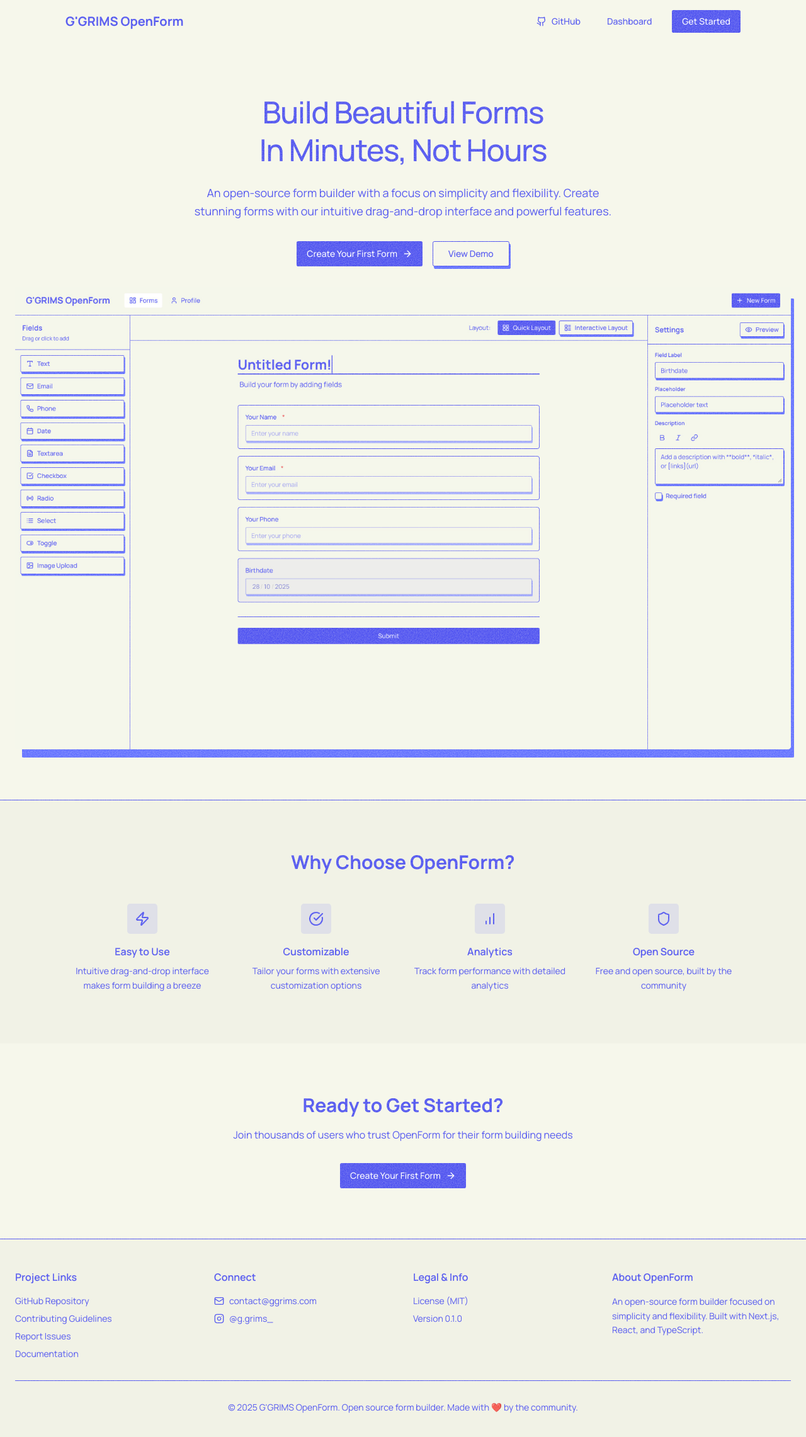
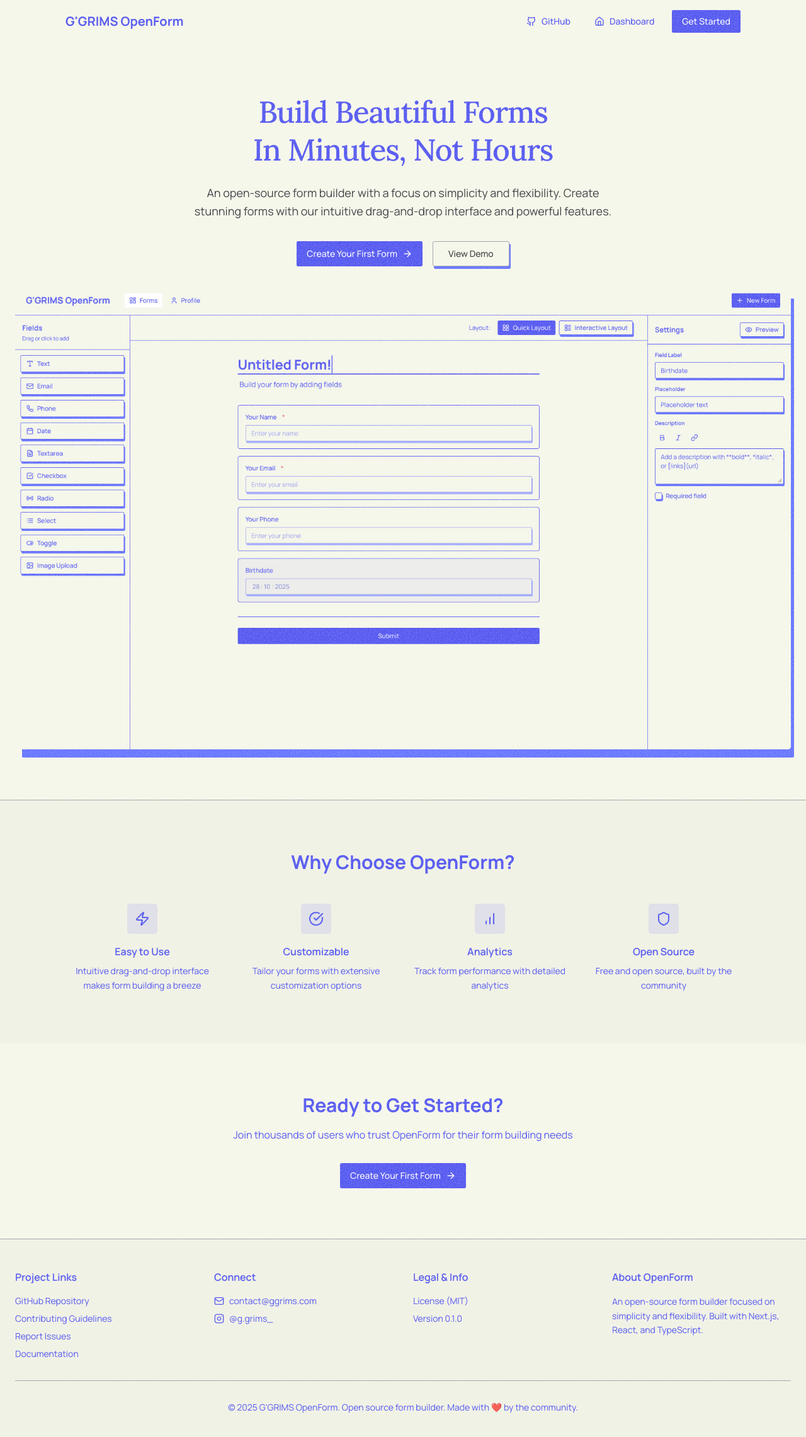
Before and after one commit to G-GRIMS/openform, a Next.js app: page / in a window 1280 px wide. Shown: the top 2282 px of the page at 63% size. Built offline with nearby package versions, Linux system fonts and the light colour scheme.

Commit message:
chore: adjust colors on home page

```diff
--- a/app/page.tsx
+++ b/app/page.tsx
@@ -9,9 +9,12 @@ import {
     Github,
     Mail,
     Instagram,
+    Home,
 } from 'lucide-react';
 import Image from 'next/image';
 import { Fragment } from 'react';
+import { cn } from '@/lib/utils';
+import { lora } from '@/lib/fonts';
 
 export default function LandingPage() {
     return (
@@ -51,13 +54,23 @@ export default function LandingPage() {
                                     className="gap-2"
                                 >
                                     <Github className="h-4 w-4" />
-                                    GitHub
+                                    <span className="hidden md:block">
+                                        GitHub
+                                    </span>
                                 </Button>
                             </Link>
                             <Link href="/dashboard">
-                                <Button variant="ghost">Dashboard</Button>
+                                <Button variant="ghost">
+                                    <Home className="h-4 w-4" />
+                                    <span className="hidden md:block">
+                                        Dashboard
+                                    </span>
+                                </Button>
                             </Link>
-                            <Link href="/dashboard/new">
+                            <Link
+                                href="/dashboard/new"
+                                className="hidden md:block"
+                            >
                                 <Button>Get Started</Button>
                             </Link>
                         </nav>
@@ -68,14 +81,17 @@ export default function LandingPage() {
                 <section className="containerd px-6 py-20">
                     <div className="flex flex-col items-center gap-8">
                         <div className="text-center">
-                            <h1 className="text-5xl leading-tight font-medium tracking-tight">
+                            <h1
+                                className={cn(
+                                    'text-5xl leading-tight font-medium tracking-tight',
+                                    lora.className,
+                                )}
+                            >
                                 Build Beautiful Forms
                                 <br />
-                                <span className="text-muted-foreground">
-                                    In Minutes, Not Hours
-                                </span>
+                                In Minutes, Not Hours
                             </h1>
-                            <p className="text-muted-foreground mx-auto mt-6 max-w-2xl text-lg leading-relaxed md:mx-0">
+                            <p className="mx-auto mt-6 max-w-2xl text-lg leading-relaxed text-zinc-800 md:mx-0">
                                 An open-source form builder with a focus on
                                 simplicity and flexibility. Create stunning
                                 forms with our intuitive drag-and-drop interface
@@ -89,7 +105,11 @@ export default function LandingPage() {
                                     </Button>
                                 </Link>
                                 <Link href="/f/contact-form">
-                                    <Button size="lg" variant="outline">
+                                    <Button
+                                        size="lg"
+                                        variant="outline"
+                                        className="border-zinc-400 text-zinc-800"
+                                    >
                                         View Demo
                                     </Button>
                                 </Link>
@@ -108,7 +128,7 @@ export default function LandingPage() {
                 </section>
 
                 {/* Features Section */}
-                <section className="bg-muted/30 containerd border-t py-20">
+                <section className="bg-muted/30 containerd border-t border-zinc-400 py-20">
                     <div className="container mx-auto px-6">
                         <h2 className="text-center text-3xl font-bold">
                             Why Choose OpenForm?
@@ -183,7 +203,7 @@ export default function LandingPage() {
                 </section>
 
                 {/* Footer */}
-                <footer className="bg-muted/30 border-t">
+                <footer className="bg-muted/30 border-t border-zinc-400">
                     <div className="containerd px-6 py-12">
                         <div className="grid gap-8 md:grid-cols-2 lg:grid-cols-4">
                             {/* Project Links */}
@@ -285,7 +305,7 @@ export default function LandingPage() {
                             </div>
                         </div>
 
-                        <div className="border-border text-muted-foreground mt-8 border-t pt-8 text-center text-sm">
+                        <div className="text-muted-foreground mt-8 border-t border-zinc-400 pt-8 text-center text-sm">
                             © 2025 G'GRIMS OpenForm. Open source form builder.
                             Made with ❤️ by the community.
                         </div>
```
